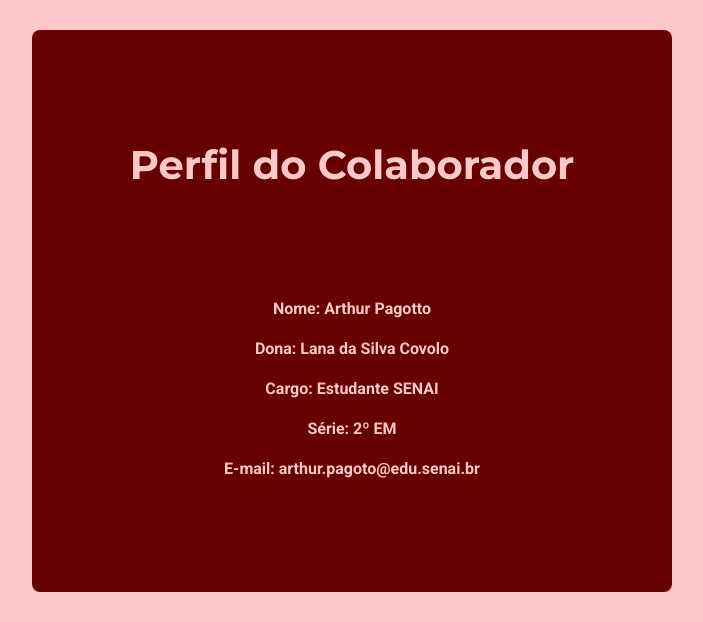
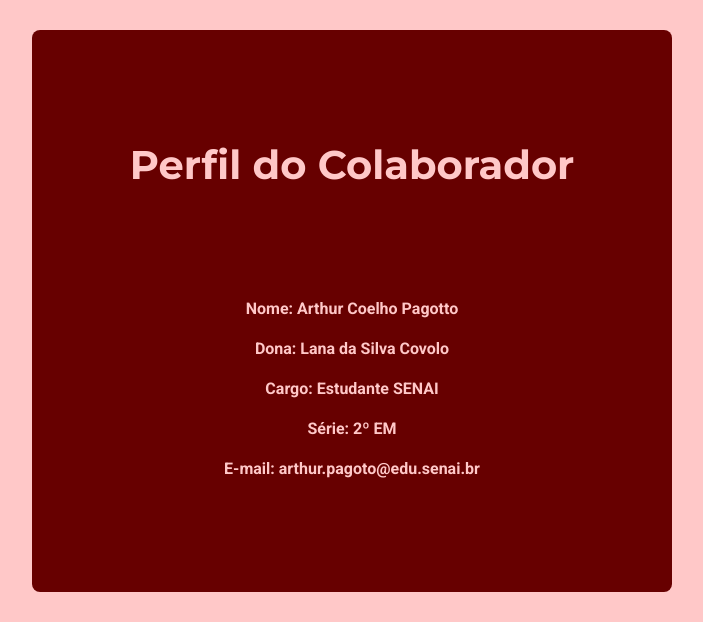
Before and after one commit to pagotto-1/projeto_taskflow, a Flask app: page /pessoa in a window 1280 px wide. Shown: the part 137-759 px from the top of the page, without its empty margins (288-991 px from the left). Run offline with Flask 3, Linux system fonts and the light colour scheme.

Commit message:
Mudanças Mínimas

```diff
--- a/templates/pessoa.html
+++ b/templates/pessoa.html
@@ -4,7 +4,7 @@
     <div class="profile-container">
         <h2>Perfil do Colaborador</h2>
         <div class="profile-card">
-            <p>Nome: Arthur Pagotto</p>
+            <p>Nome: Arthur Coelho Pagotto</p>
             <p>Dona: Lana da Silva Covolo</p>
             <p>Cargo: Estudante SENAI</p>
             <p>Série: 2º EM</p>
```
